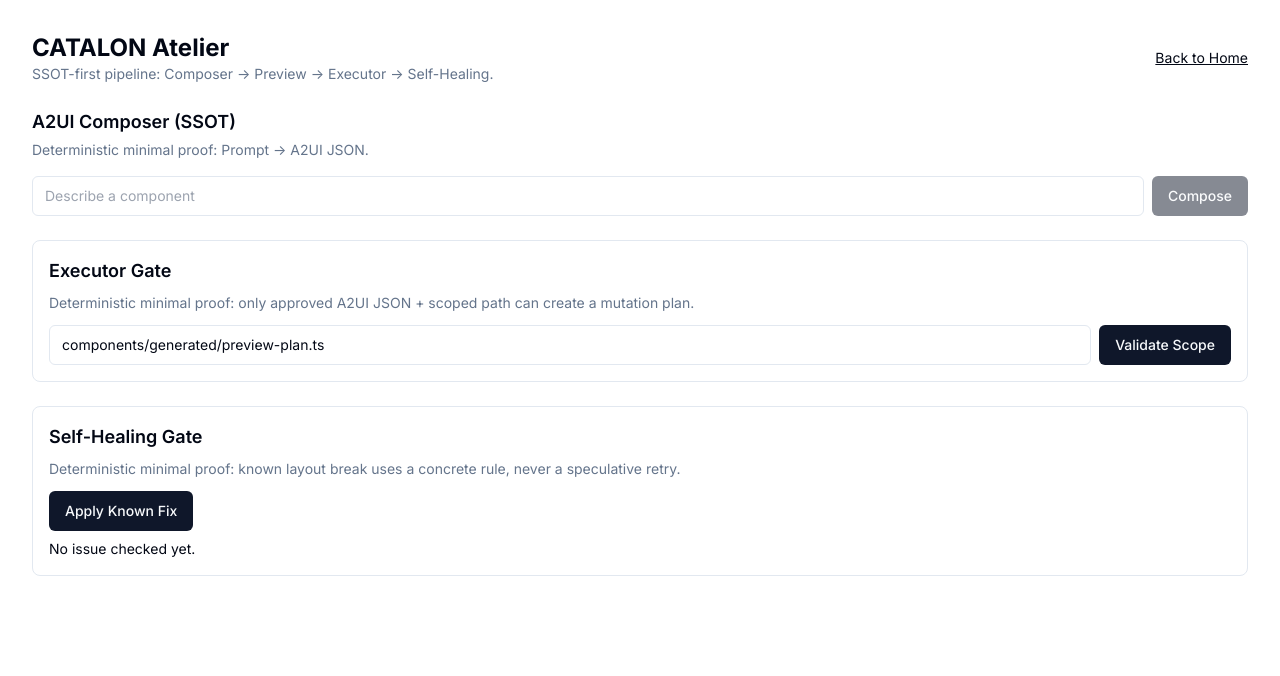
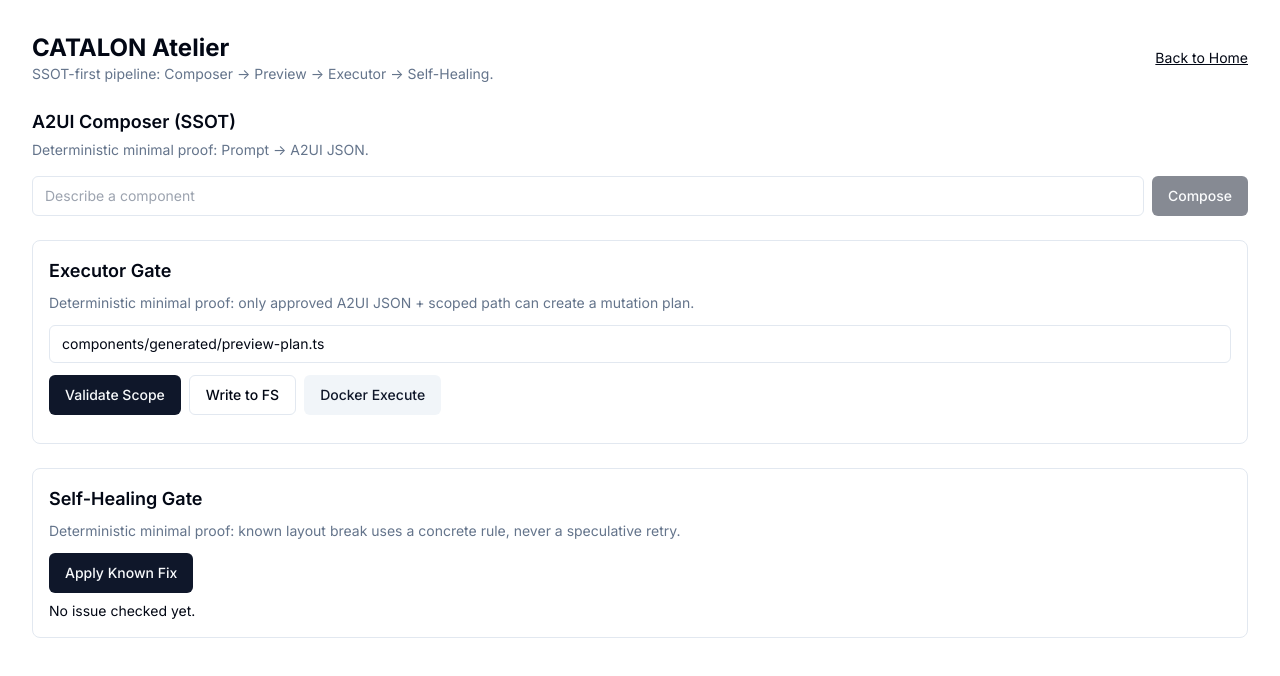
Before and after one commit to Lootziffer666/CATALON, a Next.js app: page /atelier in a window 1280 px wide. Shown: the top 676 px of the page. Built offline with nearby package versions, Linux system fonts and the light colour scheme.

Commit message:
Enhance OpenHandsExecutor with Docker execution integration

```diff
--- a/components/catalon/OpenHandsExecutor.tsx
+++ b/components/catalon/OpenHandsExecutor.tsx
@@ -2,7 +2,11 @@
 
 import { useMemo, useState } from "react";
 import { Button } from "@/components/ui/button";
-import { planScopedMutation, type A2UIDocument } from "@/lib/a2ui-ssot";
+import {
+  planScopedMutation,
+  type A2UIDocument,
+  type PlannedFileMutation,
+} from "@/lib/a2ui-ssot";
 
 interface OpenHandsExecutorProps {
   document: A2UIDocument | null;
@@ -10,14 +14,25 @@ interface OpenHandsExecutorProps {
 }
 
 const scopePolicy = {
-  allowedPrefixes: ["app/", "components/", "lib/"],
+  allowedPrefixes: ["app/", "components/", "lib/", "src/"],
 };
+
+export interface ExecutionResult {
+  success: boolean;
+  output: string;
+  error?: string;
+}
 
 export function OpenHandsExecutor({ document, className }: OpenHandsExecutorProps) {
   const [targetPath, setTargetPath] = useState("components/generated/preview-plan.ts");
   const [message, setMessage] = useState<string | null>(null);
+  const [isExecuting, setIsExecuting] = useState(false);
+  const [executionResult, setExecutionResult] = useState<ExecutionResult | null>(null);
 
-  const canExecute = useMemo(() => Boolean(document && targetPath.trim()), [document, targetPath]);
+  const canExecute = useMemo(
+    () => Boolean(document && targetPath.trim()),
+    [document, targetPath]
+  );
 
   const handlePlan = () => {
     if (!document) {
@@ -34,23 +49,112 @@ export function OpenHandsExecutor({ document, className }: OpenHandsExecutorProp
     }
   };
 
+  const handleWrite = async () => {
+    if (!document) {
+      setMessage("No approved A2UI document available.");
+      return;
+    }
+
+    try {
+      setIsExecuting(true);
+      const planned = planScopedMutation(document, targetPath, scopePolicy);
+
+      const response = await fetch("/api/execute", {
+        method: "POST",
+        headers: { "Content-Type": "application/json" },
+        body: JSON.stringify({
+          filePath: planned.filePath,
+          content: planned.content,
+          mode: "write",
+        }),
+      });
+
+      const result = await response.json();
+      setExecutionResult(result);
+
+      if (result.success) {
+        setMessage(`Written to: ${planned.filePath}`);
+      } else {
+        setMessage(`Write failed: ${result.error}`);
+      }
+    } catch (error) {
+      const detail = error instanceof Error ? error.message : "Write failed";
+      setMessage(detail);
+    } finally {
+      setIsExecuting(false);
+    }
+  };
+
+  const handleDockerExecute = async () => {
+    if (!document) {
+      setMessage("No approved A2UI document available.");
+      return;
+    }
+
+    try {
+      setIsExecuting(true);
+      const planned = planScopedMutation(document, targetPath, scopePolicy);
+
+      const response = await fetch("/api/execute", {
+        method: "POST",
+        headers: { "Content-Type": "application/json" },
+        body: JSON.stringify({
+          filePath: planned.filePath,
+          content: planned.content,
+          mode: "docker",
+        }),
+      });
+
+      const result = await response.json();
+      setExecutionResult(result);
+
+      if (result.success) {
+        setMessage("Docker execution completed");
+      } else {
+        setMessage(`Execution failed: ${result.error}`);
+      }
+    } catch (error) {
+      const detail = error instanceof Error ? error.message : "Docker execution failed";
+      setMessage(detail);
+    } finally {
+      setIsExecuting(false);
+    }
+  };
+
   return (
     <section className={className}>
       <h2 className="mb-2 text-lg font-semibold">Executor Gate</h2>
       <p className="mb-3 text-sm text-muted-foreground">
         Deterministic minimal proof: only approved A2UI JSON + scoped path can create a mutation plan.
       </p>
-      <div className="flex gap-2">
+      <div className="flex gap-2 mb-3">
         <input
           value={targetPath}
           onChange={(event) => setTargetPath(event.target.value)}
           className="flex-1 rounded-md border border-input px-3 py-2 text-sm"
+          placeholder="components/generated/preview-plan.ts"
         />
-        <Button onClick={handlePlan} disabled={!canExecute}>
+      </div>
+      <div className="flex gap-2 mb-3">
+        <Button onClick={handlePlan} disabled={!canExecute || isExecuting}>
           Validate Scope
+        </Button>
+        <Button onClick={handleWrite} disabled={!canExecute || isExecuting} variant="outline">
+          Write to FS
+        </Button>
+        <Button onClick={handleDockerExecute} disabled={!canExecute || isExecuting} variant="secondary">
+          Docker Execute
         </Button>
       </div>
       {message && <p className="mt-2 text-sm">{message}</p>}
+      {executionResult && (
+        <div className="mt-3 p-2 rounded bg-muted text-xs font-mono overflow-x-auto">
+          <div className="font-semibold mb-1">
+            {executionResult.success ? "✓ Success" : "✗ Failed"}
+          </div>
+          <pre className="whitespace-pre-wrap">{executionResult.output || executionResult.error}</pre>
+        </div>
+      )}
     </section>
   );
 }
```
